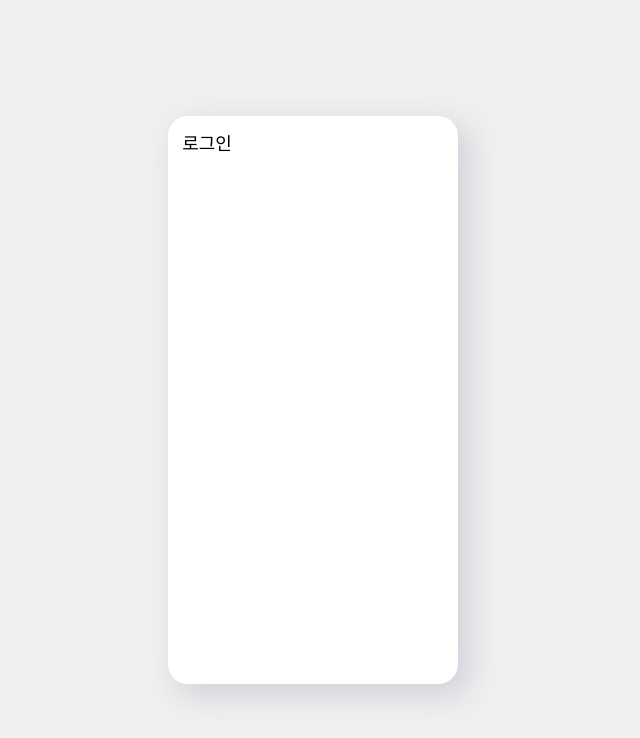
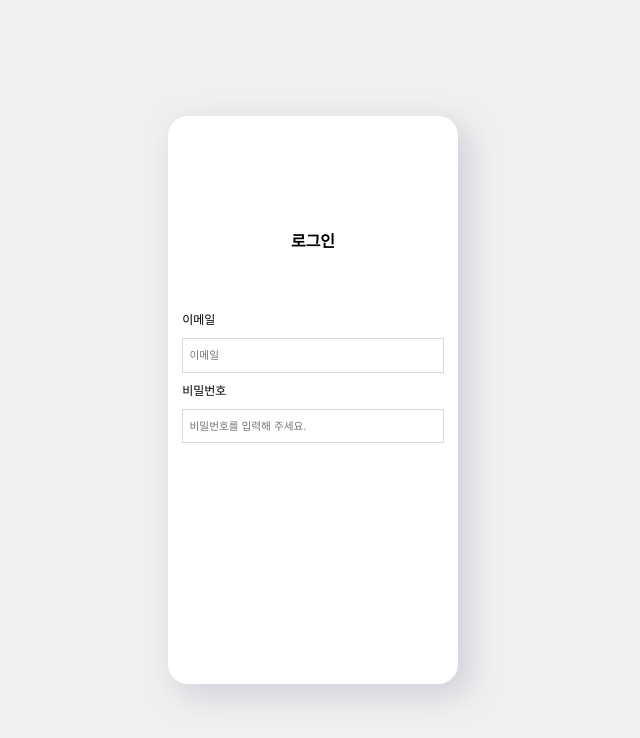
Before and after one commit to FairPay-Proj/fairpay, a Next.js app: page /login in a window 1280 px wide. Shown: the top 738 px of the page, without its empty margins (327-967 px from the left). Built offline with nearby package versions, Linux system fonts and the light colour scheme.

Commit message:
Feat: 로그인페이지 추가 진행중

```diff
--- a/app/(route)/login/page.tsx
+++ b/app/(route)/login/page.tsx
@@ -1,3 +1,43 @@
+"use client";
+
+import FormInput from "@FairPay/components/FormInput";
+import MainContent from "@FairPay/components/MainContent";
+import {FlexBox, Text, Title} from "@FairPay/components/styled/styledComponent";
+import {useForm} from "react-hook-form";
+
 export default function Login() {
-  return <p>로그인</p>;
+  const {control, register} = useForm();
+
+  return (
+    <MainContent
+      titlePosition="middle"
+      title={
+        <Title>
+          <Text>로그인</Text>
+        </Title>
+      }
+      childrenStyle={{paddingTop: "3.958vw"}}
+      buttonProps={{isShow: false}}>
+      <FlexBox>
+        <FormInput
+          name="email"
+          control={control}
+          type="text"
+          label="이메일"
+          $variant="all"
+          validation={{required: "이메일"}}
+          register={register}
+        />
+        <FormInput
+          name="password"
+          control={control}
+          type="password"
+          label="비밀번호"
+          $variant="all"
+          validation={{required: "비밀번호를 입력해 주세요."}}
+          register={register}
+        />
+      </FlexBox>
+    </MainContent>
+  );
 }
--- a/components/MainContent.tsx
+++ b/components/MainContent.tsx
@@ -12,6 +12,7 @@ type TitlePosition = "top" | "middle";
 type ChildrenStyle = React.CSSProperties;
 
 interface ButtonPropsType {
+  isShow?: boolean;
   text?: string;
   onClickEvent?: () => void;
   variant?: "active" | "inActive" | "cancel";
@@ -69,7 +70,7 @@ export const MainContent: React.FC<MainContentProps> = ({
   children,
   buttonProps = {},
 }) => {
-  const {text = "", onClickEvent = () => {}, variant = "active"} = buttonProps;
+  const {isShow = true, text = "", onClickEvent = () => {}, variant = "active"} = buttonProps;
 
   return (
     <>
@@ -78,11 +79,13 @@ export const MainContent: React.FC<MainContentProps> = ({
         {description && <P>{description}</P>}
       </TopWrap>
       <ChildrenWrap style={childrenStyle}>{children}</ChildrenWrap>
-      <ButtonWrap>
-        <Button $variant={variant} onClick={onClickEvent}>
-          {text}
-        </Button>
-      </ButtonWrap>
+      {isShow && (
+        <ButtonWrap>
+          <Button $variant={variant} onClick={onClickEvent}>
+            {text}
+          </Button>
+        </ButtonWrap>
+      )}
     </>
   );
 };
```
Also changed, not shown: app/(route)/findPassword/page.tsx (+10 -2 lines).
